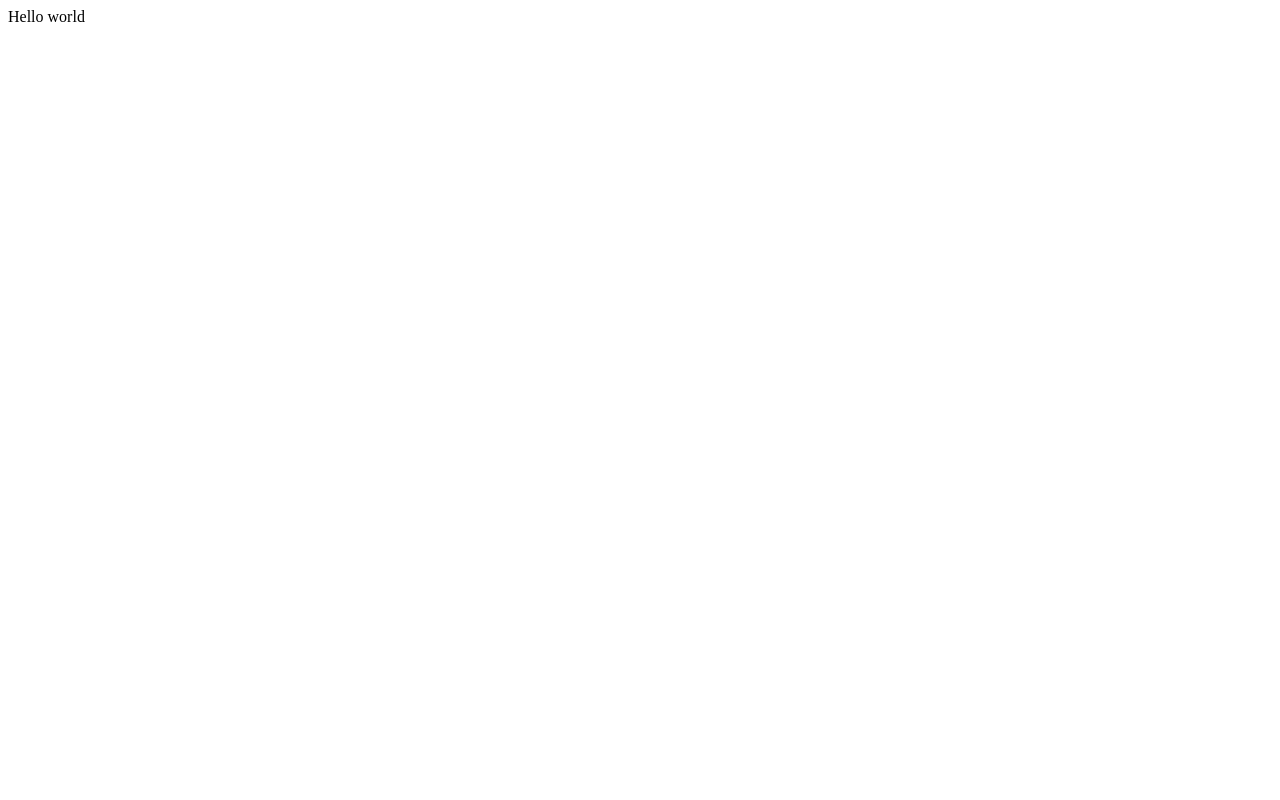
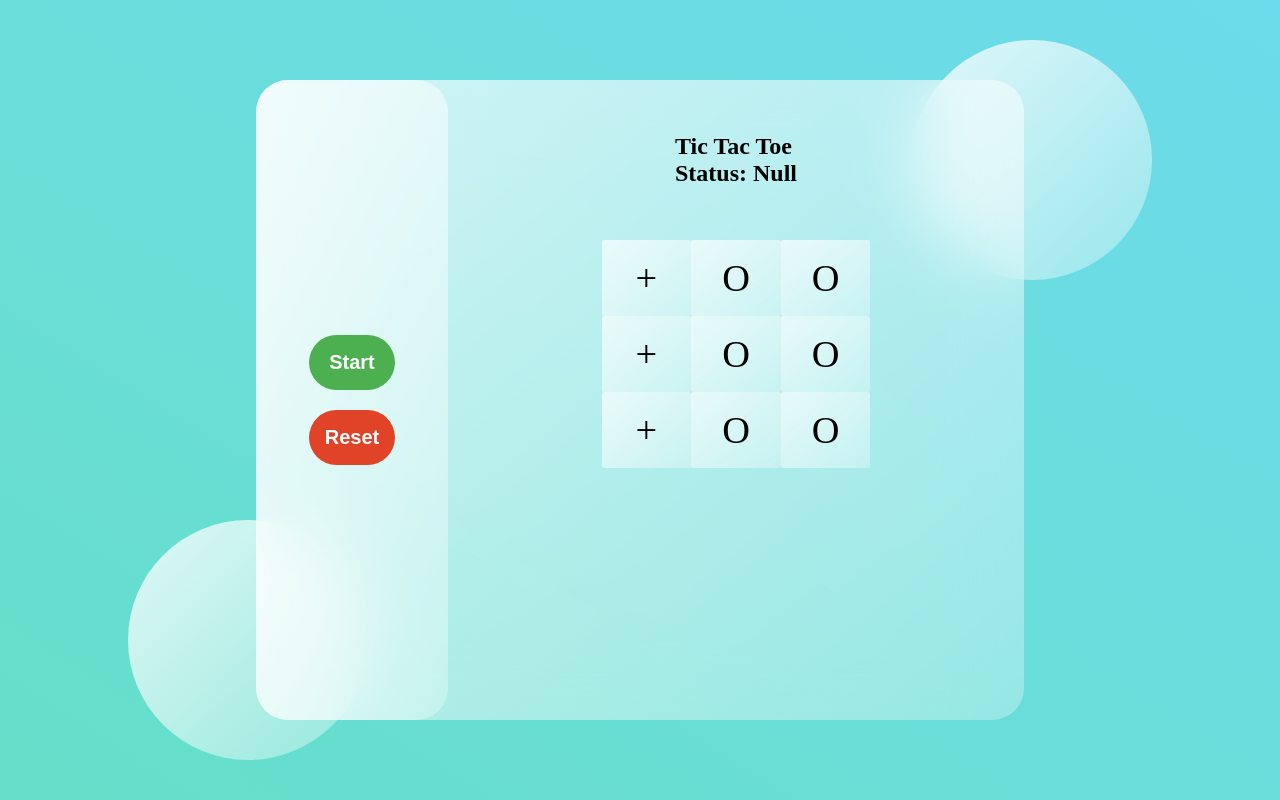
Before and after one commit to saifulislamniloy/tic-tac-toe, a website: page src/html/index.html in a window 1280 px wide. Drawn offline with Linux system fonts and the light colour scheme.

Commit message:
Basic User Interface

```diff
--- a/src/css/style.css
+++ b/src/css/style.css
@@ -0,0 +1,142 @@
+* {
+  margin: 0;
+  padding: 0;
+  box-sizing: border-box;
+}
+
+main {
+  min-height: 100vh;
+  background: linear-gradient(to right top, #65dfc9, #6cdbeb);
+  display: flex;
+  align-items: center;
+  justify-content: center;
+}
+
+.board {
+  background: white;
+  min-height: 80vh;
+  width: 60%;
+  background: linear-gradient(
+    to right bottom,
+    rgba(255, 255, 255, 0.7),
+    rgba(255, 255, 255, 0.3)
+  );
+  border-radius: 2rem;
+  z-index: 2;
+  backdrop-filter: blur(2rem);
+  display: flex;
+}
+
+.dashboard {
+  flex: 1;
+  display: flex;
+  flex-direction: column;
+  align-items: center;
+  justify-content: center;
+  background: linear-gradient(
+    to right bottom,
+    rgba(255, 255, 255, 0.7),
+    rgba(255, 255, 255, 0.3)
+  );
+  border-radius: 2rem;
+}
+
+.game-board {
+  flex: 3;
+  display: flex;
+  flex-direction: column;
+  justify-content: center;
+  align-items: center;
+}
+
+.game-buttons-section {
+  margin: 1rem;
+  display: flex;
+  flex-direction: column;
+}
+
+.button {
+  color: white;
+  font-size: 1rem;
+  margin: 10px;
+  padding: 1rem;
+  font-size: 20px;
+  font-weight: 800;
+  font-style: bold;
+  border: none;
+  border-radius: 2rem;
+}
+
+.start {
+  background-color: #4caf50;
+  transition: background-color 150ms linear;
+}
+
+.start:hover {
+  background-color: #4de051;
+}
+
+.reset {
+  background-color: #e04328;
+  transition: background-color 150ms linear;
+}
+
+.reset:hover {
+  background-color: #fd6c52;
+}
+
+.header-section {
+  flex: 1;
+  display: flex;
+  flex-direction: column;
+  justify-content: center;
+}
+
+.tiles-section {
+  flex: 3;
+  display: flex;
+  justify-content: center;
+}
+
+.tile {
+  padding: 1rem;
+  font-size: 3vw;
+  height: vw;
+  width: 7vw;
+  background: linear-gradient(
+    to right bottom,
+    rgba(255, 255, 255, 0.7),
+    rgba(255, 255, 255, 0.3)
+  );
+  border-radius: 2px;
+  text-align: center;
+}
+
+.tile:hover {
+  transform: scale(1.05);
+  cursor: pointer;
+}
+
+.circle1,
+.circle2 {
+  background: white;
+  background: linear-gradient(
+    to right bottom,
+    rgba(255, 255, 255, 0.8),
+    rgba(255, 255, 255, 0.3)
+  );
+  height: 15rem;
+  width: 15rem;
+  position: absolute;
+  border-radius: 50%;
+}
+
+.circle1 {
+  top: 5%;
+  right: 10%;
+}
+
+.circle2 {
+  bottom: 5%;
+  left: 10%;
+}
--- a/src/html/index.html
+++ b/src/html/index.html
@@ -3,9 +3,44 @@
   <head>
     <meta charset="UTF-8" />
     <meta name="viewport" content="width=device-width, initial-scale=1.0" />
-    <title>Document</title>
+    <link rel="stylesheet" href="./../css/style.css" />
+    <title>Tic Tac Toe</title>
   </head>
   <body>
-    Hello world
+    <main>
+      <section class="board">
+        <div class="dashboard">
+          <div class="game-buttons-section">
+            <button class="start button">Start</button>
+            <button class="reset button">Reset</button>
+          </div>
+        </div>
+        <div class="game-board">
+          <div class="header-section">
+            <h1>Tic Tac Toe</h1>
+            <h1>Status: Null</h1>
+          </div>
+          <div class="tiles-section">
+            <div class="tile-row">
+              <div class="tile">+</div>
+              <div class="tile">+</div>
+              <div class="tile">+</div>
+            </div>
+            <div class="tile-row">
+              <div class="tile">O</div>
+              <div class="tile">O</div>
+              <div class="tile">O</div>
+            </div>
+            <div class="tile-row">
+              <div class="tile">O</div>
+              <div class="tile">O</div>
+              <div class="tile">O</div>
+            </div>
+          </div>
+        </div>
+      </section>
+    </main>
+    <section class="circle1"></section>
+    <section class="circle2"></section>
   </body>
 </html>
```
